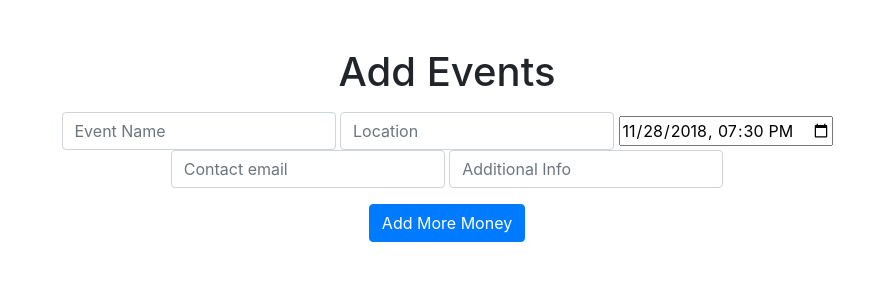
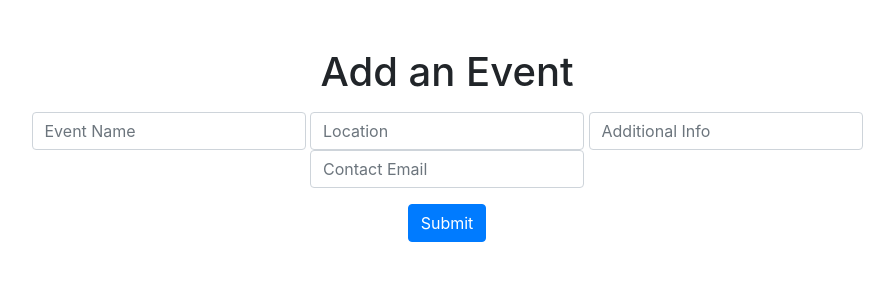
Before and after one commit to festusojo123/CS50FinalProject, a Flask app: page /addevents in a window 1280 px wide. Shown: the part 76-376 px from the top of the page, without its empty margins (193-1087 px from the left). Run offline with Flask 2, Linux system fonts and the light colour scheme; a user stored in the database is signed in; some libraries are stand-ins or nearby versions.

Commit message:
eventsHTMl

```diff
--- a/application.py
+++ b/application.py
@@ -154,7 +154,9 @@ def addevents():
     # allow them to sign up for event already on calendar
     # email person who's in charge of that event
     currentUser = session["user_id"]
-    if request.method == "GET":
+    if request.method == "POST":
+        return render_template("addevents.html")
+    else:
         return render_template("addevents.html")
 
 
--- a/templates/addevents.html
+++ b/templates/addevents.html
@@ -6,19 +6,17 @@
 
 {% block main %}
 
-    <link rel="stylesheet" href="https://stackpath.bootstrapcdn.com/bootstrap/4.1.3/css/bootstrap.min.css" integrity="sha384-MCw98/SFnGE8fJT3GXwEOngsV7Zt27NXFoaoApmYm81iuXoPkFOJwJ8ERdknLPMO" crossorigin="anonymous">
-    <h1 class="mb-3">Add Events</h1>
+    <h1 class="mb-3">Add an Event</h1>
 
     <form action="/addevents" method="post">
 
         <div class="form-group">
-            <input class="form-control" name="eventname" placeholder="Event Name" type="text">
-            <input class="form-control" name="location" placeholder="Location" type="text">
-            <input type="datetime-local" id="event-time"name="event-time" value="2018-11-28T19:30" min="2018-11-28T00:00" max="2021-12-14T00:00">
-            <input class="form-control" name="email" placeholder="Contact email" type="text">
-            <input class="form-control" name="otherinfo" placeholder="Additional Info" type="text">
+                <input class="form-control" name="eventname" placeholder="Event Name" type="text">
+                <input class="form-control" name="location" placeholder="Location" type="text">
+                <input class="form-control" name="otherinfo" placeholder="Additional Info" type="text">
+                <input class="form-control" name="contact" placeholder="Contact Email" type="text">
         </div>
-        <button class="btn btn-primary" type="submit">Add More Money</button>
+        <button class="btn btn-primary" type="submit">Submit</button>
 
     </form>
 
--- a/templates/register.html
+++ b/templates/register.html
@@ -1,7 +1,7 @@
 {% extends "layout.html" %}
 
 {% block title %}
-    Log In
+    Register
 {% endblock %}
 
 {% block main %}
```
